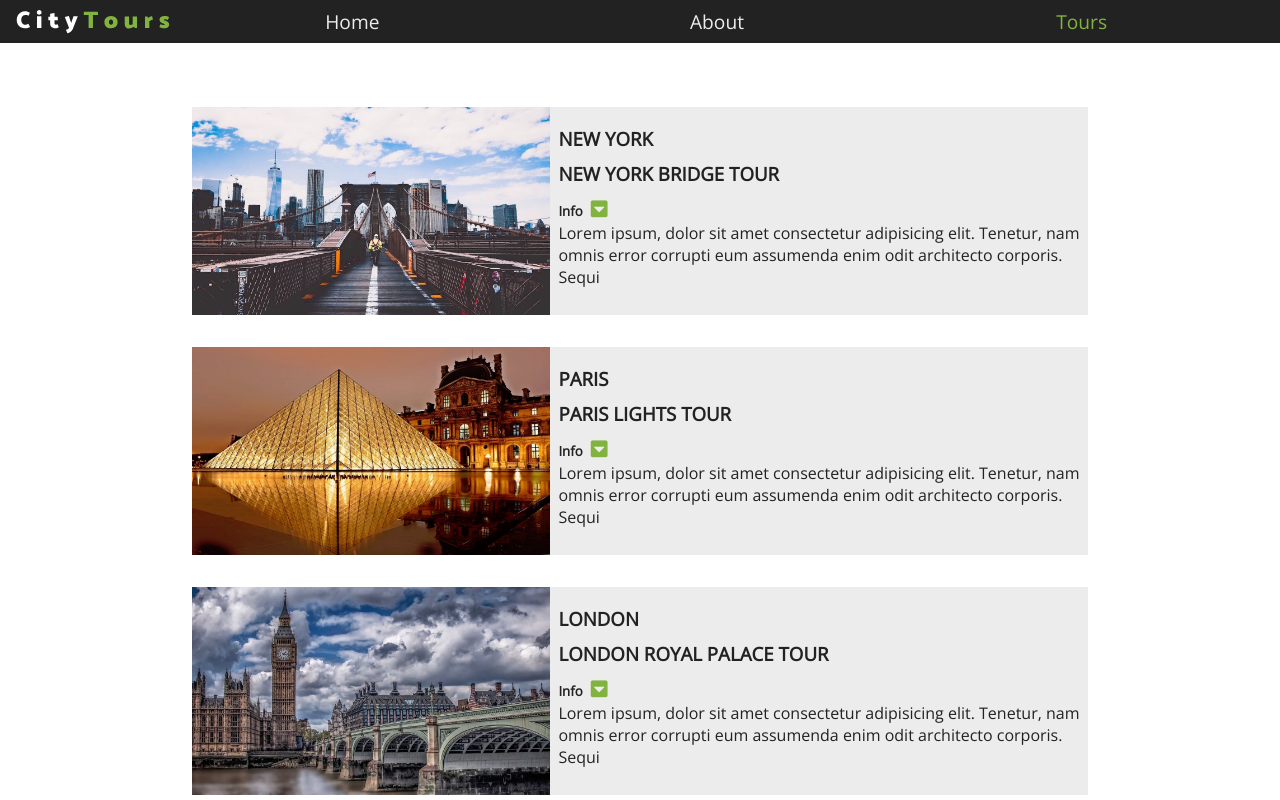
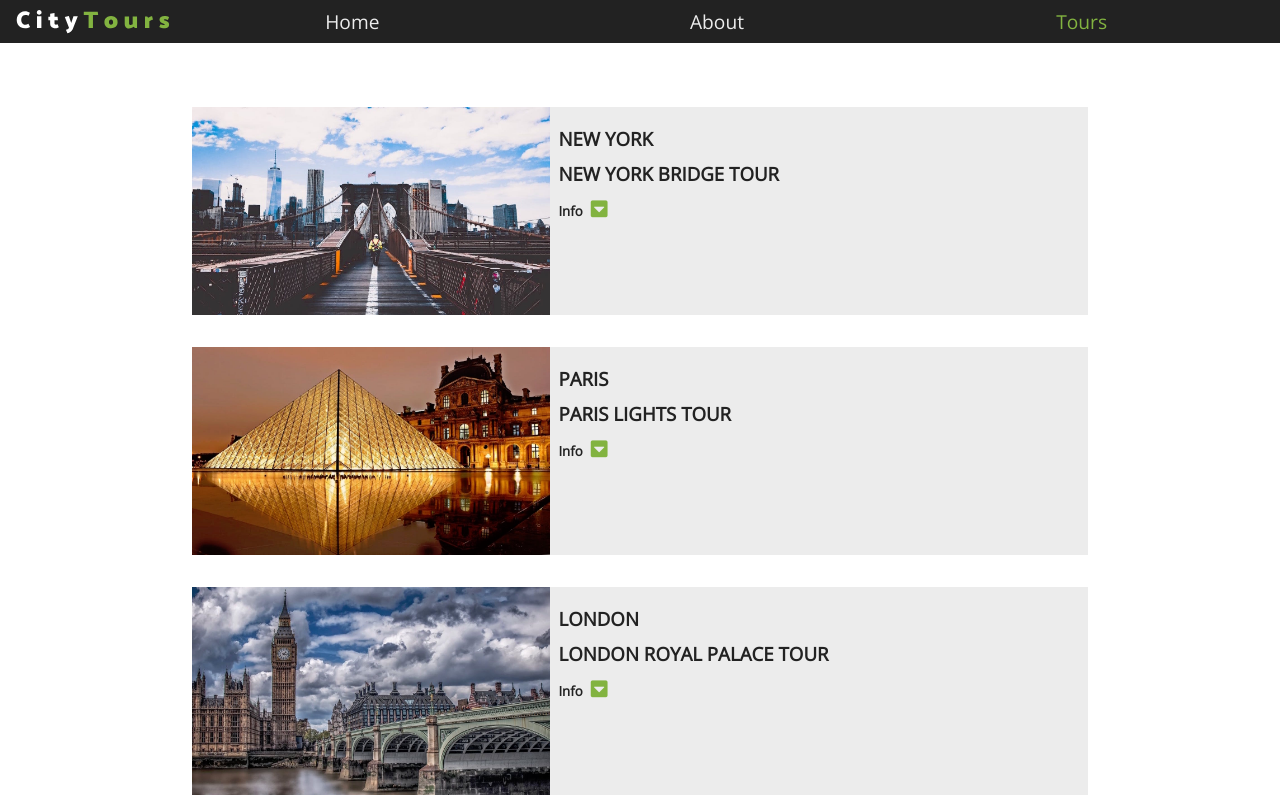
Before and after one commit to LaGemYo/City, a React (Create React App) app: page / in a window 1280 px wide. Shown: the top 800 px of the page. Built offline with nearby package versions, Linux system fonts and the light colour scheme.

Commit message:
added functionality for hidding and showing the info about the tour, by clicking the icon

```diff
--- a/src/components/Tour/Tour.js
+++ b/src/components/Tour/Tour.js
@@ -2,6 +2,14 @@
 import './tour.scss';
 
 export default class Tour extends Component {
+    state = {
+        showInfo: false
+    }
+    handleInfo = () => {
+        this.setState({
+            showInfo: !this.state.showInfo
+        })
+    }
     render() {
         const { id, city, img, name, info } = this.props.tour;
         const { removeTour } = this.props;
@@ -17,11 +25,11 @@
                     <h3>{city}</h3>
                     <h3>{name}</h3>
                     <h5>info{""}
-                        <span>
+                        <span onClick= {this.handleInfo}>
                             <i className="fas fa-caret-square-down" />
                         </span>
                     </h5>
-                    <p>{info}</p>
+                    {this.state.showInfo && <p>{info}</p>}
                 </div>
             </article>
         )
```
